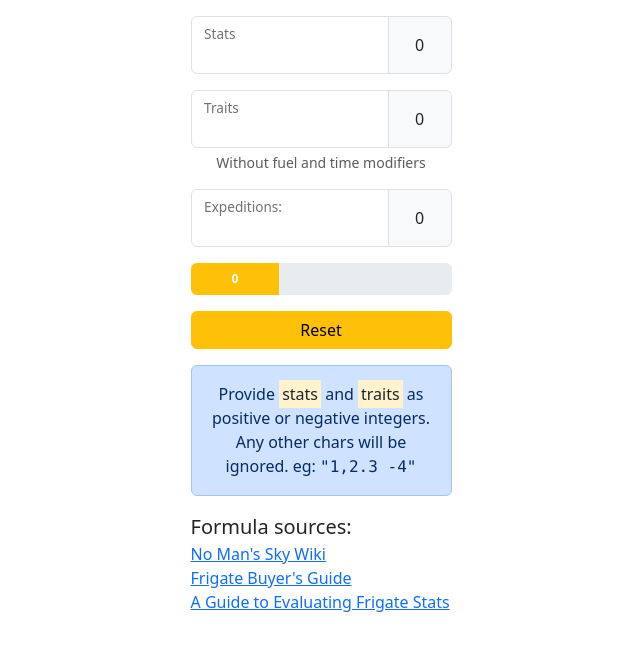
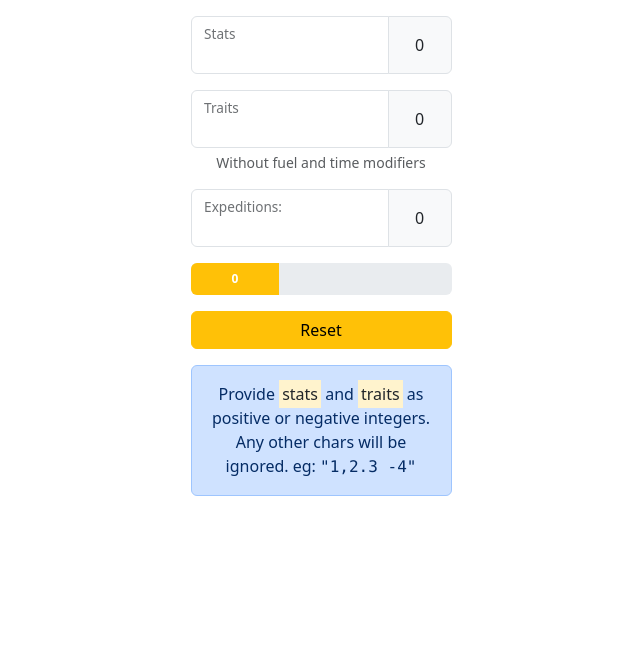
Before and after one commit to gander/nms-frigate-calc, a Vue app: page / in a window 1280 px wide. Shown: the top 650 px of the page, without its empty margins (319-959 px from the left). Built offline with nearby package versions, Linux system fonts and the light colour scheme.

Commit message:
docs: LICENSE and README

```diff
--- a/src/App.vue
+++ b/src/App.vue
@@ -147,14 +147,6 @@ watch(validStat, (value) => {
           as positive or negative integers.
           Any other chars will be ignored. eg: <span class="font-monospace">"1,2.3 -4"</span>
         </div>
-
-        <div class="col my-3 d-flex flex-column align-items-start">
-          <div class="lead">Formula sources:</div>
-          <a href="https://nomanssky.fandom.com/wiki/Frigate" target="_blank">No Man's Sky Wiki</a>
-          <a href="https://steamcommunity.com/sharedfiles/filedetails/?id=1505175794" target="_blank">Frigate Buyer's Guide</a>
-          <a href="https://www.reddit.com/r/NoMansSkyTheGame/comments/knjokc/a_guide_to_evaluating_frigate_stats/" target="_blank">A Guide to Evaluating Frigate Stats</a>
-        </div>
-
       </div>
     </div>
   </div>
```
Also changed, not shown: 2 other files (tests, documents, lock files or other folders).
